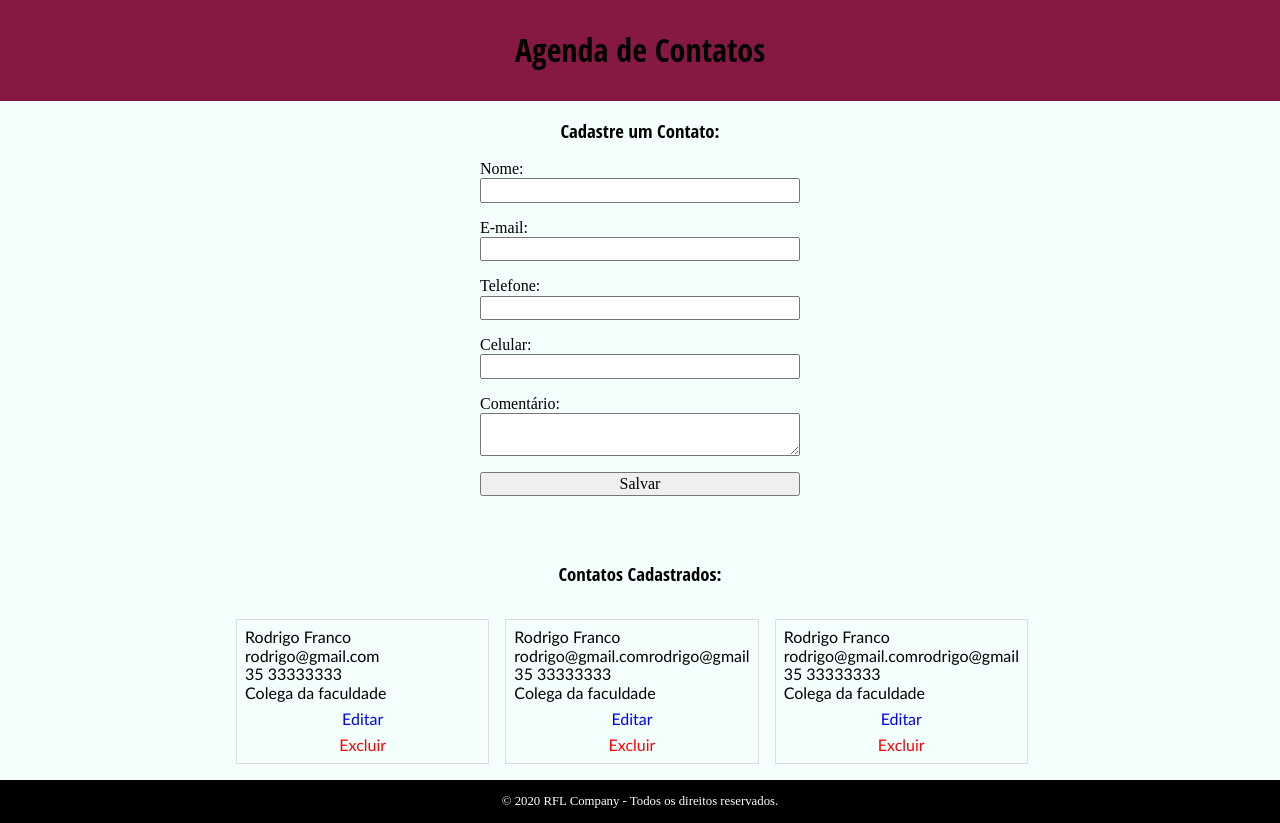
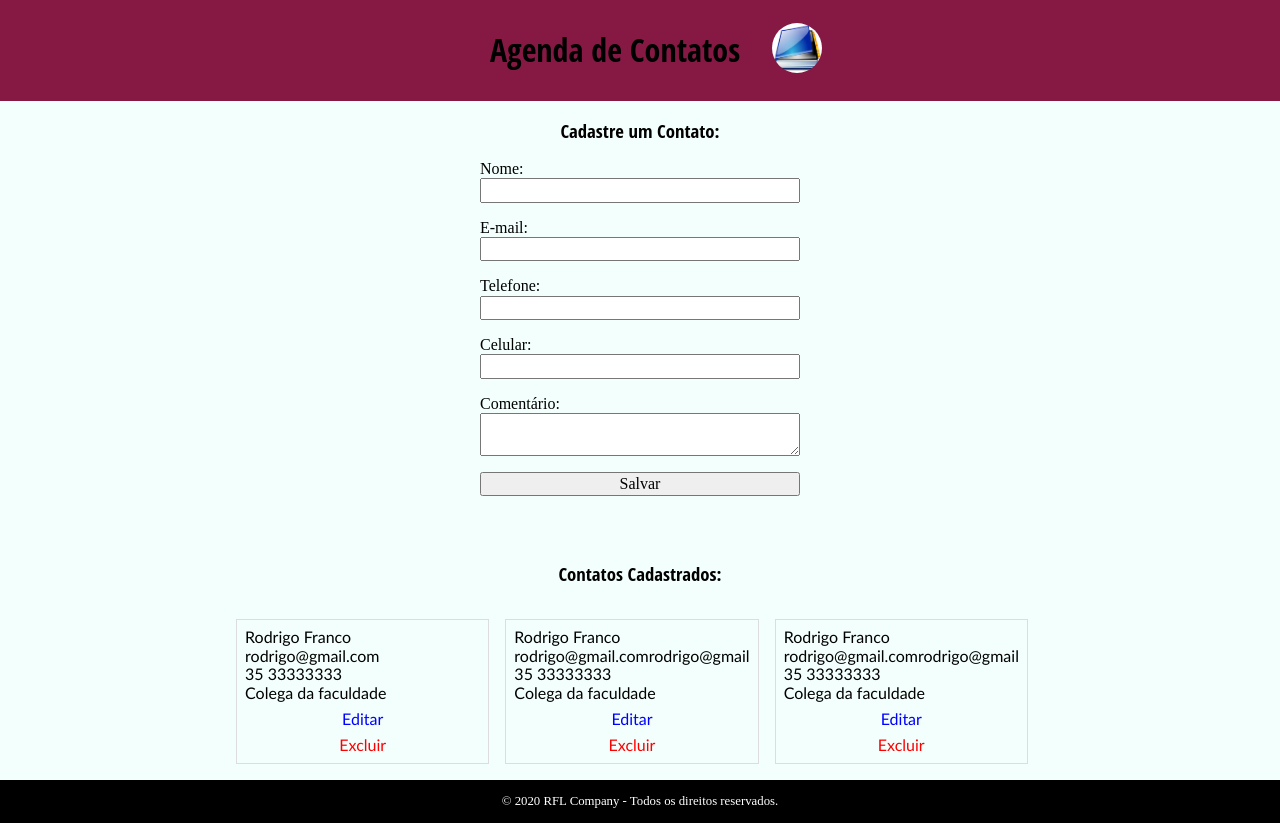
Before and after one commit to RodrigoFranco91/DM122-PWA-Trabalho-de-Conclusao-Edy, a website: page index.html in a window 1280 px wide. Drawn offline with Linux system fonts and the light colour scheme.

Commit message:
Adicionando icone de Agenda e seu estilo

```diff
--- a/assets/css/style.css
+++ b/assets/css/style.css
@@ -9,7 +9,9 @@ html {
 
 header{
     background-color: #851944;
-    position: relative;
+    display: flex;
+    justify-content: center;
+    align-items: center;
 }
 
 body{
@@ -90,6 +92,11 @@ li{
     color: red;
 }
 
+.agenda{
+    height: 50px;
+    border-radius: 100%;
+}
+
 @media screen and (max-width: 768px) {
     .contatos {
     grid-template-columns: 1fr 1fr;
--- a/index.html
+++ b/index.html
@@ -11,6 +11,9 @@
 <body>
     <header>
         <h1>Agenda de Contatos</h1>
+        <div>
+            <img class="agenda" src="./assets/icons/agenda.jpg" alt="Imagem de uma agenda de contatos.">
+        </div>
     </header>
         <h3>Cadastre um Contato:</h3>
             <form>
```
Also changed, not shown: assets/icons/agenda.jpg (added).
